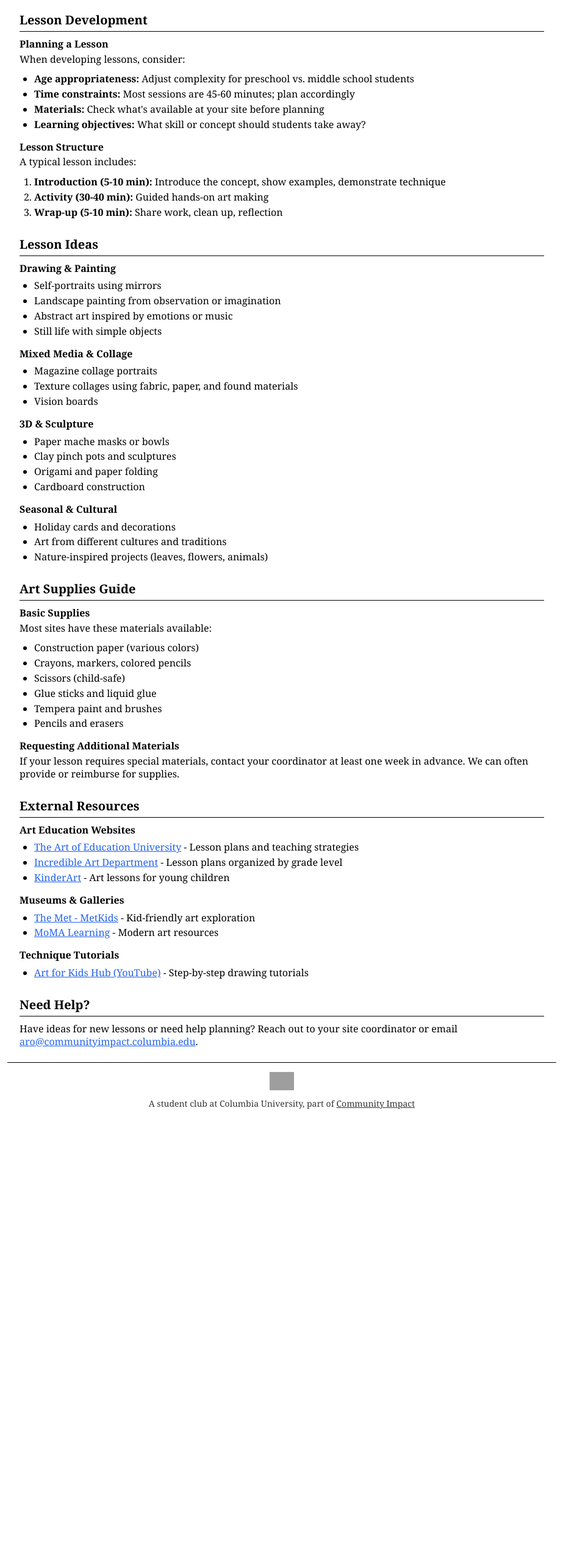
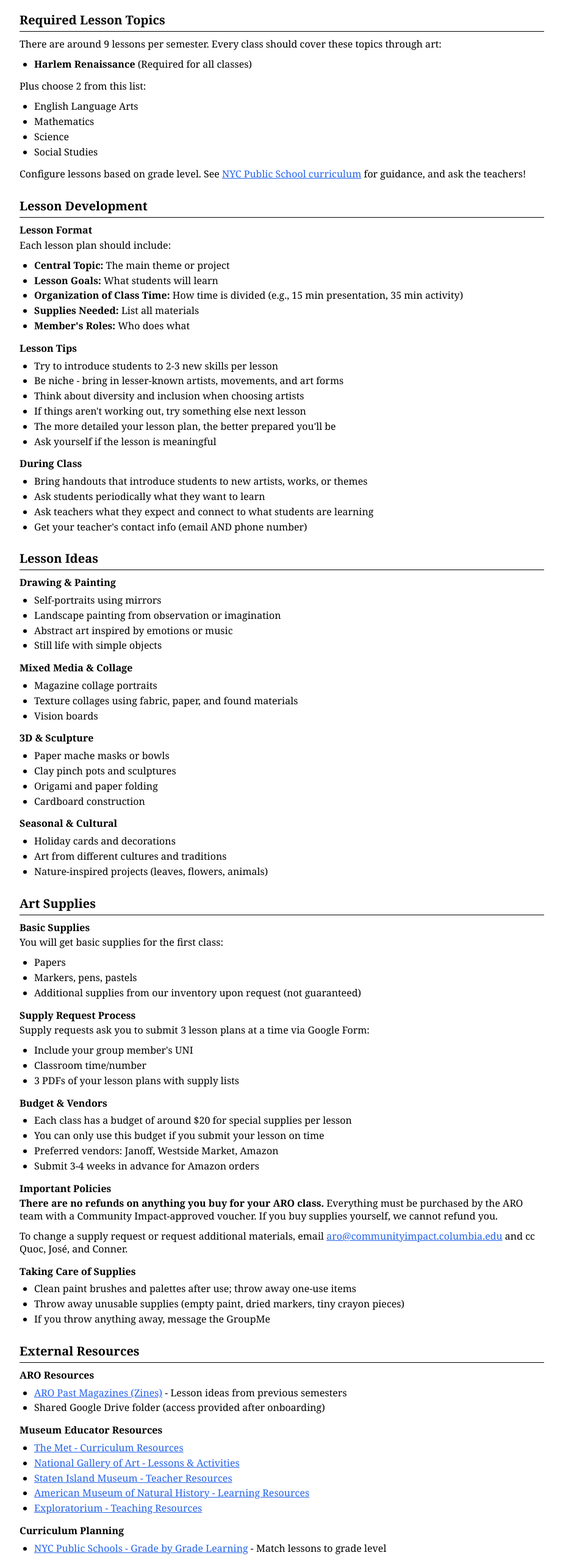
Before and after one commit to aro-columbia/aro-columbia.github.io, a plain HTML site: page resources.html in a window 1280 px wide. Shown: the part 160-2720 px from the top of the page at 61% size, without its empty margins (178-1101 px from the left). Before the commit the page ends 1994 px from the top, so only its background shows below. Drawn offline with Linux system fonts and the light colour scheme; grey boxes are pictures that could not be loaded.

Commit message:
Updated lead cooridinators and other pages info

```diff
--- a/resources.html
+++ b/resources.html
@@ -50,31 +50,58 @@
 				     LESSON DEVELOPMENT SECTION
 				     Tips and structure for creating lessons
 				============================================================ -->
+				<section id="required-topics" class="boxed">
+					<div class="section-header">
+						<h2>Required Lesson Topics</h2>
+					</div>
+					<div class="section-content">
+						<p>There are around 9 lessons per semester. Every class should cover these topics through art:</p>
+						<ul>
+							<li><strong>Harlem Renaissance</strong> (Required for all classes)</li>
+						</ul>
+						<p>Plus choose 2 from this list:</p>
+						<ul>
+							<li>English Language Arts</li>
+							<li>Mathematics</li>
+							<li>Science</li>
+							<li>Social Studies</li>
+						</ul>
+						<p>Configure lessons based on grade level. See <a href="https://www.schools.nyc.gov/learning/student-journey/grade-by-grade/elementary-school-learning" target="_blank" rel="noopener">NYC Public School curriculum</a> for guidance, and ask the teachers!</p>
+					</div>
+				</section>
+
 				<section id="lesson-development" class="boxed">
 					<div class="section-header">
 						<h2>Lesson Development</h2>
 					</div>
 					<div class="section-content">
-						<h3>Planning a Lesson</h3>
-						<p>When developing lessons, consider:</p>
+						<h3>Lesson Format</h3>
+						<p>Each lesson plan should include:</p>
 						<ul>
-							<li><strong>Age appropriateness:</strong> Adjust complexity for preschool vs. middle school students</li>
-							<li><strong>Time constraints:</strong> Most sessions are 45-60 minutes; plan accordingly</li>
-							<li><strong>Materials:</strong> Check what's available at your site before planning</li>
-							<li><strong>Learning objectives:</strong> What skill or concept should students take away?</li>
+							<li><strong>Central Topic:</strong> The main theme or project</li>
+							<li><strong>Lesson Goals:</strong> What students will learn</li>
+							<li><strong>Organization of Class Time:</strong> How time is divided (e.g., 15 min presentation, 35 min activity)</li>
+							<li><strong>Supplies Needed:</strong> List all materials</li>
+							<li><strong>Member's Roles:</strong> Who does what</li>
 						</ul>
 
-						<h3>Lesson Structure</h3>
-						<p>A typical lesson includes:</p>
-						<!--
-						     <ol> is a numbered list (1, 2, 3...)
-						     <ul> is a bullet list
-						-->
-						<ol>
-							<li><strong>Introduction (5-10 min):</strong> Introduce the concept, show examples, demonstrate technique</li>
-							<li><strong>Activity (30-40 min):</strong> Guided hands-on art making</li>
-							<li><strong>Wrap-up (5-10 min):</strong> Share work, clean up, reflection</li>
-						</ol>
+						<h3>Lesson Tips</h3>
+						<ul>
+							<li>Try to introduce students to 2-3 new skills per lesson</li>
+							<li>Be niche - bring in lesser-known artists, movements, and art forms</li>
+							<li>Think about diversity and inclusion when choosing artists</li>
+							<li>If things aren't working out, try something else next lesson</li>
+							<li>The more detailed your lesson plan, the better prepared you'll be</li>
+							<li>Ask yourself if the lesson is meaningful</li>
+						</ul>
+
+						<h3>During Class</h3>
+						<ul>
+							<li>Bring handouts that introduce students to new artists, works, or themes</li>
+							<li>Ask students periodically what they want to learn</li>
+							<li>Ask teachers what they expect and connect to what students are learning</li>
+							<li>Get your teacher's contact info (email AND phone number)</li>
+						</ul>
 					</div>
 				</section>
 
@@ -133,22 +160,43 @@
 				============================================================ -->
 				<section id="supplies" class="boxed">
 					<div class="section-header">
-						<h2>Art Supplies Guide</h2>
+						<h2>Art Supplies</h2>
 					</div>
 					<div class="section-content">
 						<h3>Basic Supplies</h3>
-						<p>Most sites have these materials available:</p>
+						<p>You will get basic supplies for the first class:</p>
 						<ul>
-							<li>Construction paper (various colors)</li>
-							<li>Crayons, markers, colored pencils</li>
-							<li>Scissors (child-safe)</li>
-							<li>Glue sticks and liquid glue</li>
-							<li>Tempera paint and brushes</li>
-							<li>Pencils and erasers</li>
+							<li>Papers</li>
+							<li>Markers, pens, pastels</li>
+							<li>Additional supplies from our inventory upon request (not guaranteed)</li>
 						</ul>
 
-						<h3>Requesting Additional Materials</h3>
-						<p>If your lesson requires special materials, contact your coordinator at least one week in advance. We can often provide or reimburse for supplies.</p>
+						<h3>Supply Request Process</h3>
+						<p>Supply requests ask you to submit 3 lesson plans at a time via Google Form:</p>
+						<ul>
+							<li>Include your group member's UNI</li>
+							<li>Classroom time/number</li>
+							<li>3 PDFs of your lesson plans with supply lists</li>
+						</ul>
+
+						<h3>Budget &amp; Vendors</h3>
+						<ul>
+							<li>Each class has a budget of around $20 for special supplies per lesson</li>
+							<li>You can only use this budget if you submit your lesson on time</li>
+							<li>Preferred vendors: Janoff, Westside Market, Amazon</li>
+							<li>Submit 3-4 weeks in advance for Amazon orders</li>
+						</ul>
+
+						<h3>Important Policies</h3>
+						<p><strong>There are no refunds on anything you buy for your ARO class.</strong> Everything must be purchased by the ARO team with a Community Impact-approved voucher. If you buy supplies yourself, we cannot refund you.</p>
+						<p>To change a supply request or request additional materials, email <a href="mailto:aro@communityimpact.columbia.edu">aro@communityimpact.columbia.edu</a> and cc Quoc, José, and Conner.</p>
+
+						<h3>Taking Care of Supplies</h3>
+						<ul>
+							<li>Clean paint brushes and palettes after use; throw away one-use items</li>
+							<li>Throw away unusable supplies (empty paint, dried markers, tiny crayon pieces)</li>
+							<li>If you throw anything away, message the GroupMe</li>
+						</ul>
 					</div>
 				</section>
 
@@ -168,17 +216,24 @@
 						<h2>External Resources</h2>
 					</div>
 					<div class="section-content">
-						<h3>Art Education Websites</h3>
+						<h3>ARO Resources</h3>
 						<ul>
-							<li><a href="https://www.theartofed.com/" target="_blank" rel="noopener">The Art of Education University</a> - Lesson plans and teaching strategies</li>
-							<li><a href="https://www.incredibleart.org/" target="_blank" rel="noopener">Incredible Art Department</a> - Lesson plans organized by grade level</li>
-							<li><a href="https://www.kinderart.com/" target="_blank" rel="noopener">KinderArt</a> - Art lessons for young children</li>
+							<li><a href="https://artistsreachingout.squarespace.com/zines" target="_blank" rel="noopener">ARO Past Magazines (Zines)</a> - Lesson ideas from previous semesters</li>
+							<li>Shared Google Drive folder (access provided after onboarding)</li>
 						</ul>
 
-						<h3>Museums &amp; Galleries</h3>
+						<h3>Museum Educator Resources</h3>
 						<ul>
-							<li><a href="https://www.metmuseum.org/art/online-features/metkids/" target="_blank" rel="noopener">The Met - MetKids</a> - Kid-friendly art exploration</li>
-							<li><a href="https://www.moma.org/learn/moma_learning/" target="_blank" rel="noopener">MoMA Learning</a> - Modern art resources</li>
+							<li><a href="https://www.metmuseum.org/learn/educators/curriculum-resources" target="_blank" rel="noopener">The Met - Curriculum Resources</a></li>
+							<li><a href="https://www.nga.gov/learn/teachers/lessons-activities.html" target="_blank" rel="noopener">National Gallery of Art - Lessons &amp; Activities</a></li>
+							<li><a href="https://www.statenislandmuseum.org/education/teacher-resources/" target="_blank" rel="noopener">Staten Island Museum - Teacher Resources</a></li>
+							<li><a href="https://www.amnh.org/learn-teach/resources-for-learning" target="_blank" rel="noopener">American Museum of Natural History - Learning Resources</a></li>
+							<li><a href="https://www.exploratorium.edu/education/teaching-resources" target="_blank" rel="noopener">Exploratorium - Teaching Resources</a></li>
+						</ul>
+
+						<h3>Curriculum Planning</h3>
+						<ul>
+							<li><a href="https://www.schools.nyc.gov/learning/student-journey/grade-by-grade/elementary-school-learning" target="_blank" rel="noopener">NYC Public Schools - Grade by Grade Learning</a> - Match lessons to grade level</li>
 						</ul>
 
 						<h3>Technique Tutorials</h3>
@@ -197,7 +252,13 @@
 						<h2>Need Help?</h2>
 					</div>
 					<div class="section-content">
-						<p>Have ideas for new lessons or need help planning? Reach out to your site coordinator or email <a href="mailto:aro@communityimpact.columbia.edu">aro@communityimpact.columbia.edu</a>.</p>
+						<p>Have ideas for new lessons or need help planning? Reach out to the coordinator team:</p>
+						<ul>
+							<li>Email: <a href="mailto:aro@communityimpact.columbia.edu">aro@communityimpact.columbia.edu</a></li>
+							<li>Quoc Bui - <a href="mailto:qvb2000@columbia.edu">qvb2000@columbia.edu</a></li>
+							<li>José Tallaj - <a href="mailto:jat2224@columbia.edu">jat2224@columbia.edu</a></li>
+							<li>Conner Sund - <a href="mailto:cs4244@columbia.edu">cs4244@columbia.edu</a></li>
+						</ul>
 					</div>
 				</section>
 
```
Also changed, not shown: index.html (+47 -6 lines), volunteers.html (+23 -8 lines).
